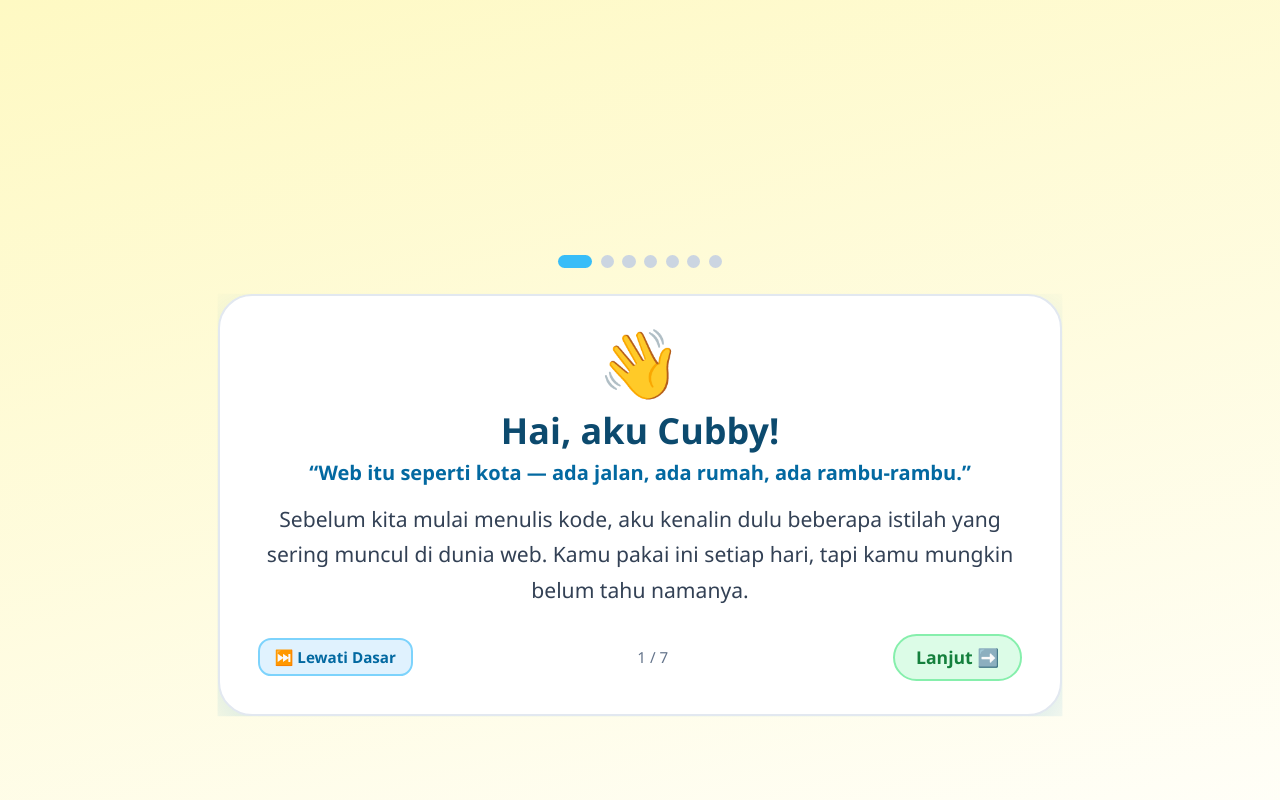
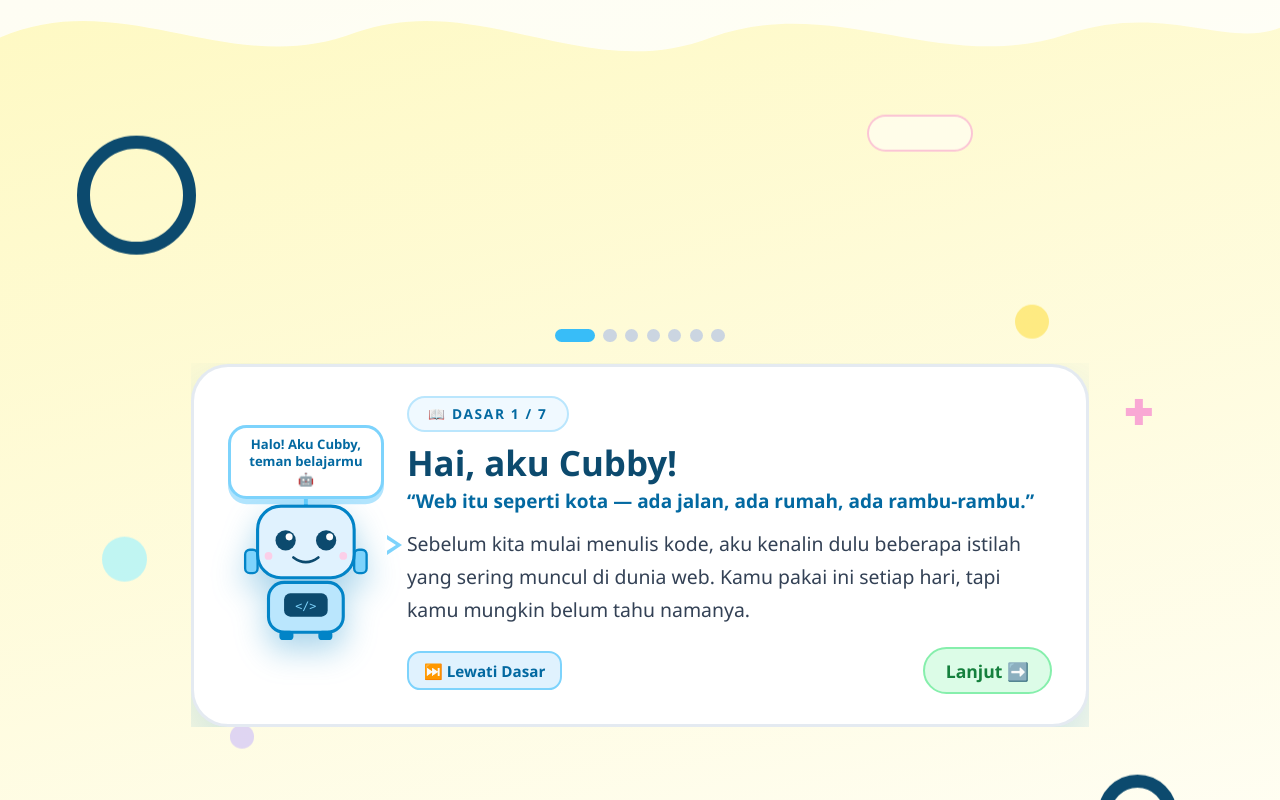
Before and after one commit to muhamadriziqmahardika4-bot/HTMLPedia, a React (Vite) app: page / in a window 1280 px wide. Both pictures are taken after a click on the button "🚀 MULAI — LANGSUNG GASS!". Shown: the top 800 px of the page. Built offline with nearby package versions, Linux system fonts and the light colour scheme.

Commit message:
feat: onboarding dasar lebih hidup (Cubby + speech bubble + dekorasi pastel + gelombang + stagger + confetti pilihan)

```diff
--- /dev/null
+++ b/src/components/Cubby.jsx
@@ -0,0 +1,28 @@
+import React from "react";
+
+/* ===== Maskot Robot Cubby (SVG) ===== */
+export default function Cubby({ size = 150 }) {
+  return (
+    <svg viewBox="0 0 200 210" width={size} role="img" aria-label="Maskot robot HTMLpedia" style={{ filter: "drop-shadow(0 10px 12px rgba(2,132,199,.35))", animation: "floaty 4.6s ease-in-out infinite" }}>
+      <line x1="100" y1="28" x2="100" y2="8" stroke="#38bdf8" strokeWidth="5" strokeLinecap="round" />
+      <circle cx="100" cy="8" r="7" fill="#f472b6">
+        <animate attributeName="r" values="6;8.5;6" dur="1.4s" repeatCount="indefinite" />
+      </circle>
+      <rect x="22" y="84" width="16" height="30" rx="6" fill="#7dd3fc" stroke="#0284c7" strokeWidth="3" />
+      <rect x="162" y="84" width="16" height="30" rx="6" fill="#7dd3fc" stroke="#0284c7" strokeWidth="3" />
+      <rect x="38" y="28" width="124" height="92" rx="30" fill="#e0f2fe" stroke="#0284c7" strokeWidth="4" />
+      <circle cx="74" cy="72" r="13" fill="#0c4a6e" />
+      <circle cx="126" cy="72" r="13" fill="#0c4a6e" />
+      <circle cx="78.5" cy="67.5" r="4.5" fill="#fff" />
+      <circle cx="130.5" cy="67.5" r="4.5" fill="#fff" />
+      <circle cx="52" cy="92" r="5" fill="#fbcfe8" />
+      <circle cx="148" cy="92" r="5" fill="#fbcfe8" />
+      <path d="M84 94 Q100 106 116 94" fill="none" stroke="#0c4a6e" strokeWidth="3.5" strokeLinecap="round" />
+      <rect x="52" y="126" width="96" height="64" rx="20" fill="#bae6fd" stroke="#0284c7" strokeWidth="4" />
+      <rect x="72" y="140" width="56" height="30" rx="8" fill="#0c4a6e" />
+      <text x="100" y="161" textAnchor="middle" fontSize="15" fill="#7dd3fc" fontFamily="Consolas, monospace">&lt;/&gt;</text>
+      <rect x="66" y="188" width="18" height="12" rx="5" fill="#0284c7" />
+      <rect x="116" y="188" width="18" height="12" rx="5" fill="#0284c7" />
+    </svg>
+  );
+}
--- a/src/pages/IntroBasics.jsx
+++ b/src/pages/IntroBasics.jsx
@@ -1,5 +1,7 @@
 import React, { useState } from "react";
 import { motion, AnimatePresence } from "framer-motion";
+import confetti from "canvas-confetti";
+import Cubby from "../components/Cubby.jsx";
 
 const SLIDES = [
   {
@@ -8,6 +10,7 @@ const SLIDES = [
     analogi: "Web itu seperti kota — ada jalan, ada rumah, ada rambu-rambu.",
     text: "Sebelum kita mulai menulis kode, aku kenalin dulu beberapa istilah yang sering muncul di dunia web. Kamu pakai ini setiap hari, tapi kamu mungkin belum tahu namanya.",
     bg: "#fef9c3",
+    cubby: "Halo! Aku Cubby, teman belajarmu 🤖",
   },
   {
     emoji: "🏷️",
@@ -15,6 +18,7 @@ const SLIDES = [
     analogi: "Domain itu alamat rumahmu di internet.",
     text: "Contoh: masakku.id, google.com, tokopedia.com. Tanpa domain, orang harus mengetik alamat angka yang rumit (IP) untuk mengunjungi websitemu. Lebih enak diketik: masakku.id, kan?",
     bg: "#fce7f3",
+    cubby: "Domain = alamat rumahmu di internet! 🏷️",
   },
   {
     emoji: "🏠",
@@ -22,6 +26,7 @@ const SLIDES = [
     analogi: "Hosting itu rumah tempat websitemu tinggal.",
     text: "File website (HTML, gambar, dll.) butuh tempat disimpan supaya bisa diakses 24 jam dari mana pun. Hosting adalah 'tanah/server' yang kamu sewa — atau versi gratisnya: GitHub Pages, Vercel, Netlify.",
     bg: "#e0f2fe",
+    cubby: "Hosting = rumah file-filemu 🏠",
   },
   {
     emoji: "📁",
@@ -29,6 +34,7 @@ const SLIDES = [
     analogi: "File itu lembaran resep, folder itu rak penyusunnya.",
     text: "Proyek web disimpan sebagai folder: index.html (halaman utama), style.css (tampilan), script.js (interaksi), dan images/ (gambar). Rapi folder = rapi kode.",
     bg: "#dcfce7",
+    cubby: "File rapi = otak rapi 📁",
   },
   {
     emoji: "🌍",
@@ -36,6 +42,7 @@ const SLIDES = [
     analogi: "Browser itu jendela yang menampilkan kota web ke kamu.",
     text: "Chrome, Edge, Firefox, Safari — semuanya menerjemahkan kode HTML/CSS/JS menjadi halaman yang bisa kamu lihat dan klik. Setiap web developer WAJIB punya browser.",
     bg: "#ede9fe",
+    cubby: "Browser itu jendela ajaib! 🪄",
   },
   {
     emoji: "✏️",
@@ -43,6 +50,7 @@ const SLIDES = [
     analogi: "Editor itu buku tulis dan pulpenmu — tempat kamu 'menulis' web.",
     text: "VS Code adalah editor paling populer gratis. Di sana kamu mengetik HTML, CSS, JavaScript — dan kesalahannya langsung ditandai merah sebelum kamu menjalankan apa pun.",
     bg: "#ffedd5",
+    cubby: "VS Code = senjata utamamu ✏️",
   },
   {
     emoji: "🚀",
@@ -50,73 +58,130 @@ const SLIDES = [
     analogi: "Deploy itu membuka rumahmu untuk tamu — orang lain akhirnya bisa datang.",
     text: "Menulis kode itu satu hal; membagikannya itu hal lain. Saat kamu 'deploy', website kamu dipublikasikan ke internet — semua orang bisa membukanya lewat domain kamu.",
     bg: "#ecfeff",
+    cubby: "Siap deploy? Gas! 🚀",
   },
 ];
 
+const container = {
+  hidden: {},
+  show: { transition: { staggerChildren: 0.09, delayChildren: 0.05 } },
+};
+const item = {
+  hidden: { opacity: 0, y: 26, scale: 0.92, filter: "blur(6px)" },
+  show: { opacity: 1, y: 0, scale: 1, filter: "blur(0px)", transition: { type: "spring", stiffness: 260, damping: 22 } },
+};
+
+/* Dekorasi latar: bentuk-bentuk pastel melayang */
+const DECO = [
+  { type: "ring", style: { width: 90, height: 90, top: "14%", left: "6%", borderColor: "rgba(244,114,182,.35)" } },
+  { type: "ring", style: { width: 60, height: 60, bottom: "18%", right: "8%", borderColor: "rgba(56,189,248,.4)" } },
+  { type: "dot", style: { width: 26, height: 26, top: "30%", right: "18%", background: "rgba(253,224,71,.6)" } },
+  { type: "dot", style: { width: 18, height: 18, bottom: "28%", left: "18%", background: "rgba(196,181,253,.55)" } },
+  { type: "dot", style: { width: 34, height: 34, top: "52%", left: "8%", background: "rgba(165,243,252,.7)" } },
+  { type: "rrect", style: { width: 80, height: 28, top: "12%", right: "24%", transform: "rotate(-8deg)", border: "2px solid rgba(244,114,182,.4)" } },
+  { type: "rrect", style: { width: 64, height: 22, bottom: "12%", left: "26%", transform: "rotate(10deg)", border: "2px solid rgba(52,211,153,.45)" } },
+  { type: "plus", style: { top: "38%", right: "10%", fontSize: "1.6rem", color: "#f9a8d4" } },
+  { type: "plus", style: { bottom: "34%", left: "32%", fontSize: "1.1rem", color: "#7dd3fc" } },
+];
+
+function Deco({ d }) {
+  const base = { position: "absolute", borderRadius: 14, animation: "floaty 6s ease-in-out infinite", pointerEvents: "none" };
+  if (d.type === "ring") return <div style={{ ...base, ...d.style, borderRadius: "50%", border: "10px solid" }} />;
+  if (d.type === "dot") return <div style={{ ...base, ...d.style, borderRadius: "50%" }} />;
+  if (d.type === "rrect") return <div style={{ ...base, ...d.style, background: "rgba(255,255,255,.5)" }} />;
+  return <div style={{ ...base, ...d.style, fontWeight: 900 }}>✚</div>;
+}
+
 export default function IntroBasics({ onDone }) {
-  const [step, setStep] = useState(0);          // 0..SLIDES.length-1, lalu SLIDES.length = pilihan
-  const [dir, setDir] = useState(1);
+  const [step, setStep] = useState(0);
   const isChoice = step >= SLIDES.length;
   const current = isChoice ? null : SLIDES[step];
+  const bg = current?.bg || "#f5f3ff";
 
-  const next = () => { setDir(1); setStep((s) => Math.min(s + 1, SLIDES.length)); };
-  const skipAll = () => { setDir(1); setStep(SLIDES.length); };
-
-  const bg = current?.bg || "#f5f3ff";
+  const next = () => setStep((s) => Math.min(s + 1, SLIDES.length));
+  const skipAll = () => setStep(SLIDES.length);
+  const celebrate = () => confetti({ particleCount: 120, spread: 90, origin: { y: 0.55 }, colors: ["#f472b6", "#fde047", "#38bdf8", "#a78bfa", "#86efac"] });
 
   return (
     <div style={{
-      minHeight: "92vh", display: "flex", flexDirection: "column", alignItems: "center", justifyContent: "center",
-      background: `linear-gradient(165deg, ${bg} 0%, #ffffff 100%)`,
-      transition: "background .7s ease", padding: "1rem",
+      position: "relative", minHeight: "100vh", overflow: "hidden", display: "flex", flexDirection: "column", alignItems: "center", justifyContent: "center",
+      background: `linear-gradient(165deg, ${bg} 0%, #ffffff 105%)`, transition: "background .7s ease", padding: "1.2rem",
     }}>
+      {/* Gelombang atas & bawah layar */}
+      <svg viewBox="0 0 1440 90" preserveAspectRatio="none" aria-hidden="true" style={{ position: "absolute", top: -30, left: 0, width: "100%", height: 110, zIndex: 0, pointerEvents: "none", transform: "scaleY(-1)", opacity: 0.8 }}>
+        <path fill="#ffffff" d="M0,42 C140,75 260,15 400,45 C540,72 660,12 800,42 C940,70 1060,18 1200,44 C1310,64 1380,35 1440,48 L1440,90 L0,90 Z" />
+      </svg>
+      <svg viewBox="0 0 1440 90" preserveAspectRatio="none" aria-hidden="true" style={{ position: "absolute", bottom: -30, left: 0, width: "100%", height: 110, zIndex: 0, pointerEvents: "none", opacity: 0.8 }}>
+        <path fill="#ffffff" d="M0,42 C140,75 260,15 400,45 C540,72 660,12 800,42 C940,70 1060,18 1200,44 C1310,64 1380,35 1440,48 L1440,90 L0,90 Z" />
+      </svg>
+
+      {/* Dekorasi pastel */}
+      {DECO.map((d, i) => <Deco key={i} d={d} />)}
+
+      {/* Progress dots */}
       {!isChoice && (
-        <div style={{ display: "flex", gap: ".4rem", marginBottom: "1.2rem" }}>
+        <div style={{ display: "flex", gap: ".4rem", marginBottom: "1rem", zIndex: 2 }}>
           {SLIDES.map((_, i) => (
-            <span key={i} style={{ width: i === step ? 26 : 10, height: 10, borderRadius: 99, background: i === step ? "#38bdf8" : "#cbd5e1", transition: "all .35s" }} />
+            <span key={i} style={{ width: i === step ? 30 : 10, height: 10, borderRadius: 99, background: i === step ? "#38bdf8" : i < step ? "#86efac" : "#cbd5e1", transition: "all .35s" }} />
           ))}
         </div>
       )}
 
-      <AnimatePresence mode="wait" initial={false} custom={dir}>
+      <AnimatePresence mode="wait" initial={false}>
         {!isChoice ? (
           <motion.div
             key={step}
-            custom={dir}
-            initial={{ opacity: 0, clipPath: "inset(0 100% 0 0)", x: 140, rotate: 2 }}
-            animate={{ opacity: 1, clipPath: "inset(0 0% 0 0)", x: 0, rotate: 0 }}
-            exit={{ opacity: 0, clipPath: "inset(0 0 0 100%)", x: -120, rotate: -2 }}
-            transition={{ type: "spring", stiffness: 230, damping: 27 }}
-            style={{ maxWidth: 640, width: "100%", background: "#fff", borderRadius: 26, border: "2px solid #e2e8f0", padding: "1.6rem 1.8rem", boxShadow: "0 14px 40px rgba(2,132,199,.18)", textAlign: "center" }}
+            variants={container}
+            initial="hidden"
+            animate="show"
+            exit={{ opacity: 0, clipPath: "inset(0 0 0 100%)", x: -140, rotate: -2, transition: { type: "spring", stiffness: 240, damping: 28 } }}
+            style={{
+              position: "relative", zIndex: 2, maxWidth: 680, width: "100%", background: "#ffffff", borderRadius: 28,
+              border: "3px solid rgba(226,232,240,.9)", padding: "1.4rem 1.6rem", boxShadow: "0 22px 50px rgba(2,132,199,.22)",
+              clipPath: "inset(0 0% 0 0)", display: "flex", gap: "1.1rem", alignItems: "center", flexWrap: "wrap",
+            }}
           >
-            <div style={{ fontSize: "3.2rem", lineHeight: 1 }}>{current.emoji}</div>
-            <h1 style={{ margin: ".4rem 0 .1rem", fontSize: "1.7rem", color: "#0c4a6e" }}>{current.title}</h1>
-            <p style={{ color: "#0369a1", fontWeight: 800, margin: ".2rem 0 .7rem", fontSize: ".95rem" }}>“{current.analogi}”</p>
-            <p style={{ color: "#334155", lineHeight: 1.7, margin: 0 }}>{current.text}</p>
+            {/* Speech bubble + Cubby */}
+            <motion.div variants={item} style={{ position: "relative", flex: "0 0 auto", display: "flex", flexDirection: "column", alignItems: "center", gap: ".3rem" }}>
+              <div className="cubby-bubble" style={{ position: "static", transform: "none", width: 118, fontSize: ".62rem", marginBottom: "-.2rem" }}>{current.cubby}</div>
+              <Cubby size={118} />
+            </motion.div>
 
-            <div style={{ display: "flex", justifyContent: "space-between", alignItems: "center", marginTop: "1.2rem" }}>
-              <button className="btn" onClick={skipAll}>⏭️ Lewati Dasar</button>
-              <span style={{ fontSize: ".72rem", color: "#64748b" }}>{step + 1} / {SLIDES.length}</span>
-              <button className="done-btn" onClick={next}>{step === SLIDES.length - 1 ? "Selesai ➡️" : "Lanjut ➡️"}</button>
+            {/* Teks */}
+            <div style={{ flex: "1 1 260px", textAlign: "left" }}>
+              <motion.span variants={item} className="badge" style={{ display: "inline-block", background: "#f0f9ff", color: "#0369a1", border: "2px solid #bae6fd" }}>📖 DASAR {step + 1} / {SLIDES.length}</motion.span>
+              <motion.h1 variants={item} style={{ margin: ".35rem 0 .1rem", fontSize: "1.65rem", color: "#0c4a6e" }}>{current.title}</motion.h1>
+              <motion.p variants={item} style={{ color: "#0369a1", fontWeight: 800, margin: ".1rem 0 .6rem", fontSize: ".9rem" }}>“{current.analogi}”</motion.p>
+              <motion.p variants={item} style={{ color: "#334155", lineHeight: 1.7, margin: 0, fontSize: ".92rem" }}>{current.text}</motion.p>
+
+              <motion.div variants={item} style={{ display: "flex", justifyContent: "space-between", alignItems: "center", marginTop: "1rem", gap: ".5rem", flexWrap: "wrap" }}>
+                <button className="btn" onClick={skipAll}>⏭️ Lewati Dasar</button>
+                <button className="done-btn" onClick={next}>{step === SLIDES.length - 1 ? "Selesai ➡️" : "Lanjut ➡️"}</button>
+              </motion.div>
             </div>
           </motion.div>
         ) : (
           <motion.div
             key="choice"
-            initial={{ opacity: 0, scale: 0.85, y: 40 }}
-            animate={{ opacity: 1, scale: 1, y: 0 }}
-            exit={{ opacity: 0, scale: 0.9 }}
-            transition={{ type: "spring", stiffness: 240, damping: 22 }}
-            style={{ maxWidth: 620, width: "100%", background: "#fff", borderRadius: 26, border: "2px solid #e2e8f0", padding: "1.6rem 1.8rem", boxShadow: "0 14px 40px rgba(2,132,199,.18)", textAlign: "center" }}
+            variants={container}
+            initial="hidden"
+            animate="show"
+            exit={{ opacity: 0, scale: 0.9, transition: { duration: 0.25 } }}
+            style={{ position: "relative", zIndex: 2, maxWidth: 620, width: "100%", background: "#fff", borderRadius: 28, border: "3px solid rgba(226,232,240,.9)", padding: "1.5rem 1.8rem", boxShadow: "0 22px 50px rgba(2,132,199,.25)", textAlign: "center" }}
           >
-            <div style={{ fontSize: "3.2rem" }}>🎉</div>
-            <h1 style={{ margin: ".3rem 0 .2rem", fontSize: "1.5rem", color: "#0c4a6e" }}>Kamu sudah paham dasarnya!</h1>
-            <p style={{ color: "#64748b", margin: "0 0 1.1rem" }}>Mau langsung belajar di Beranda, atau perdalam bab dasar dulu?</p>
-            <div style={{ display: "flex", gap: ".7rem", justifyContent: "center", flexWrap: "wrap" }}>
-              <button className="done-btn" style={{ fontSize: "1rem", padding: ".8rem 1.4rem" }} onClick={() => onDone("home")}>🏠 Ke Beranda</button>
-              <button className="pill active" style={{ fontSize: "1rem", padding: ".8rem 1.4rem", textDecoration: "none" }} onClick={() => onDone("dasar")}>📚 Pelajari Bab Dasar</button>
-            </div>
-            <p style={{ fontSize: ".7rem", color: "#94a3b8", marginTop: ".9rem" }}>Bab dasar bisa dibuka kapan pun lewat menu “Dasar”.</p>
+            <motion.div variants={item} style={{ display: "flex", justifyContent: "center", marginBottom: ".2rem" }}><Cubby size={150} /></motion.div>
+            <motion.h1 variants={item} style={{ margin: ".2rem 0 .2rem", fontSize: "1.55rem", color: "#0c4a6e" }}>Kamu sudah paham dasarnya! 🎉</motion.h1>
+            <motion.p variants={item} style={{ color: "#64748b", margin: "0 0 1rem" }}>Domain, hosting, file, browser, editor, deploy — checklist kamu lengkap. Mau ke mana sekarang?</motion.p>
+            <motion.div variants={item} style={{ display: "flex", gap: ".7rem", justifyContent: "center", flexWrap: "wrap", marginBottom: ".6rem" }}>
+              <button className="done-btn" onClick={() => { celebrate(); onDone("home"); }}>🏠 Ke Beranda</button>
+              <button className="pill active" onClick={() => { celebrate(); onDone("dasar"); }}>📚 Pelajari Bab Dasar</button>
+            </motion.div>
+            <motion.div variants={item} style={{ display: "flex", gap: ".4rem", justifyContent: "center", flexWrap: "wrap" }}>
+              {["🏷️ Domain", "🏠 Hosting", "📁 File", "🌍 Browser", "✏️ Editor", "🚀 Deploy"].map((t) => (
+                <span key={t} style={{ fontSize: ".65rem", background: "#e0f2fe", color: "#0369a1", borderRadius: 99, padding: ".25rem .6rem", fontWeight: 800 }}>✓ {t}</span>
+              ))}
+            </motion.div>
+            <motion.p variants={item} style={{ fontSize: ".68rem", color: "#94a3b8", marginTop: ".8rem" }}>Bab dasar bisa dibuka kapan pun lewat menu “Dasar”.</motion.p>
           </motion.div>
         )}
       </AnimatePresence>
```
Also changed, not shown: src/pages/Splash.jsx (+3 -24 lines).
